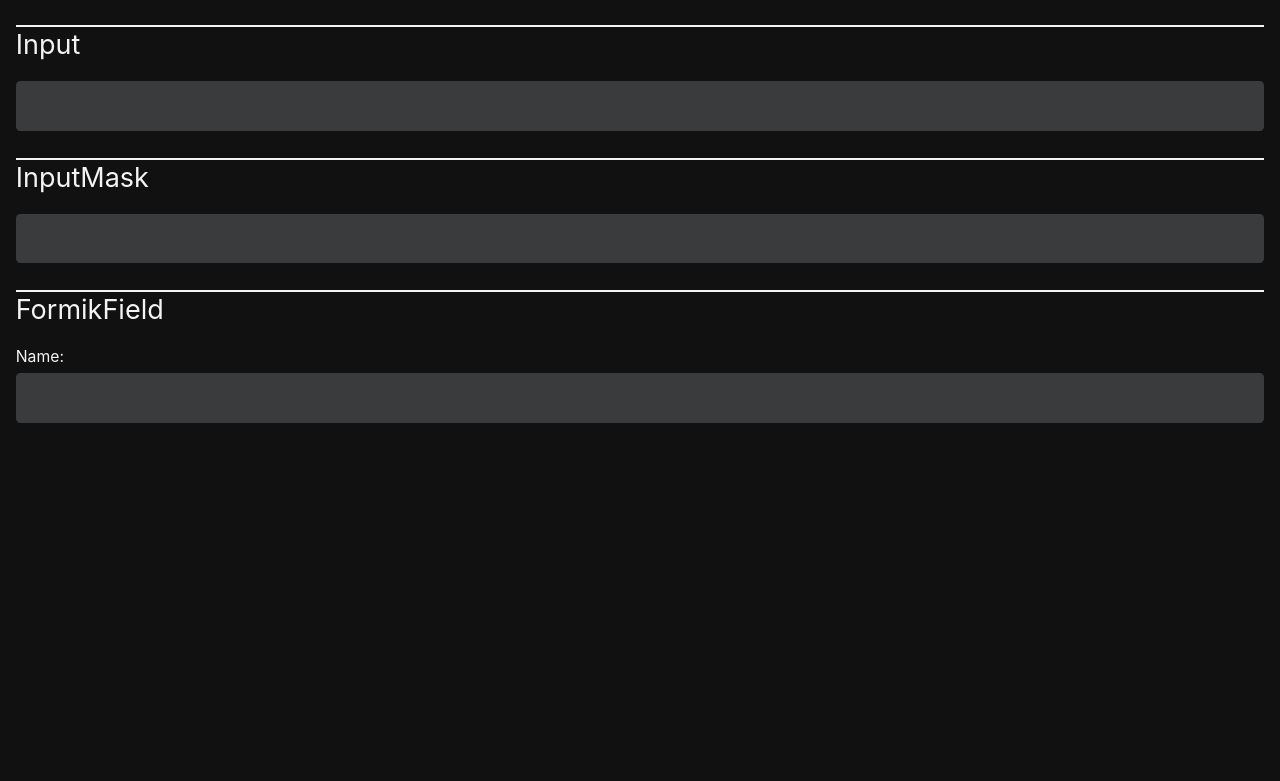
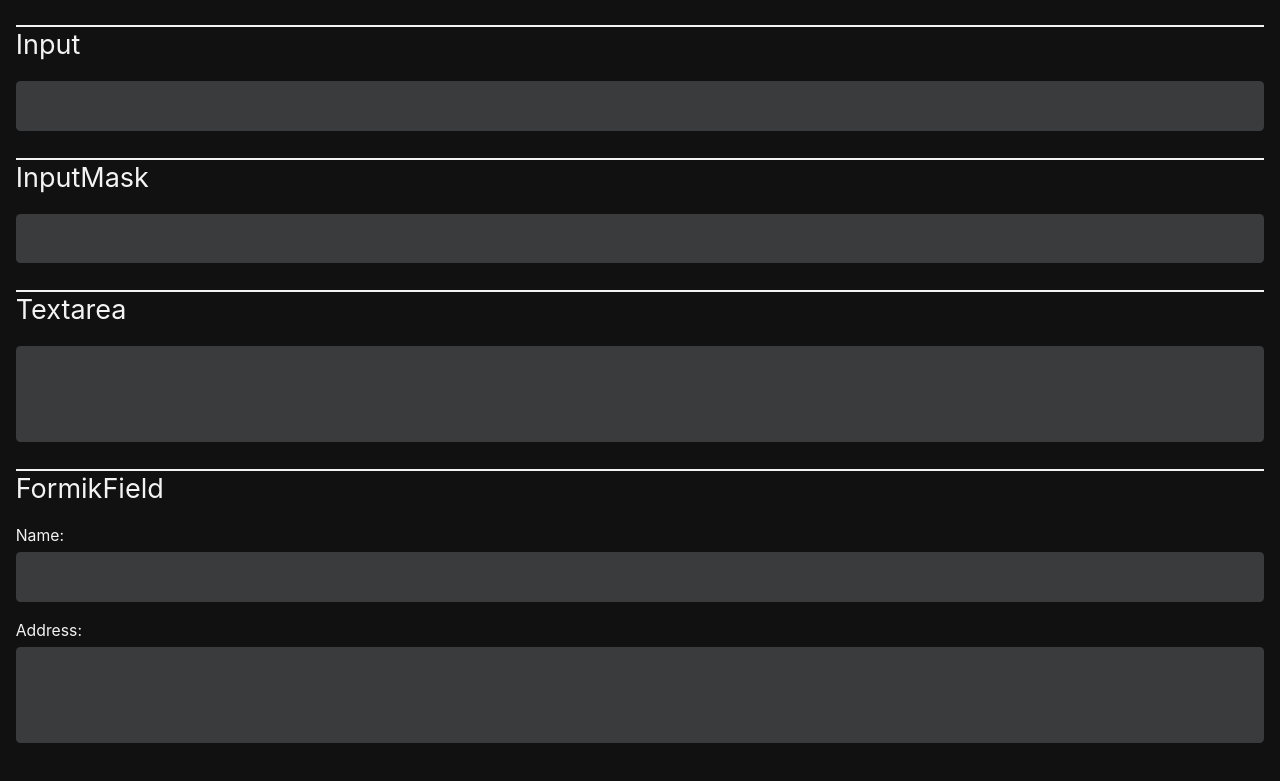
Before and after one commit to fndcaique/fnd-store-web-nextjs, a Next.js app: page /components in a window 1280 px wide. Shown: the part 685-1466 px from the top of the page. Before the commit the page ends 1124 px from the top, so only its background shows below. Built offline with nearby package versions, Linux system fonts and the light colour scheme.

Commit message:
feat: textarea

```diff
--- /dev/null
+++ b/src/components/form/teaxtarea.tsx
@@ -0,0 +1,24 @@
+import classNames from 'classnames';
+
+export type TextareaProps =
+  React.TextareaHTMLAttributes<HTMLTextAreaElement> & {
+    error?: boolean;
+  };
+
+export default function Textarea(props: TextareaProps) {
+  const { className, error, ...restProps } = props;
+  const inputProps = {
+    ...restProps
+  };
+  return (
+    <textarea
+      className={classNames(
+        'h-[96px] px-3 py-2 rounded bg-neutral-1 text-neutral text-lg border-none outline-none resize-none',
+        'focus:shadow-app focus:shadow-accent-3 focus:border focus:border-accent',
+        { 'shadow-app shadow-danger-3 border border-danger': error },
+        className
+      )}
+      {...inputProps}
+    ></textarea>
+  );
+}
--- a/src/pages/components.tsx
+++ b/src/pages/components.tsx
@@ -4,6 +4,7 @@
 import FormikField from '../components/form/formik-field';
 import Input from '../components/form/input';
 import InputMask from '../components/form/input-mask';
+import Textarea from '../components/form/teaxtarea';
 import Container from '../components/layout/container';
 import Page from '../components/layout/page';
 import { cpfMask, removeMask } from '../utils/mask';
@@ -12,7 +13,8 @@
   const formik = useFormik({
     initialValues: { name: '' },
     validationSchema: Yup.object().shape({
-      name: Yup.string().required()
+      name: Yup.string().required(),
+      address: Yup.string().min(4).required()
     }),
     onSubmit: (values) => {
       alert(values);
@@ -20,7 +22,7 @@
   });
   return (
     <Page className='flex flex-col'>
-      <Container className='flex flex-col gap-6 divide-y-2'>
+      <Container className='flex flex-col gap-6 divide-y-2 pb-16'>
         <section className='flex flex-col gap-4'>
           <h1 className='text-2xl'>Button</h1>
           <h2 className='text-xl'>neutral - primary - accent - danger</h2>
@@ -128,8 +130,18 @@
           <InputMask mask={cpfMask} removeMask={removeMask} />
         </section>
         <section className='flex flex-col gap-4'>
+          <h1 className='text-2xl'>Textarea</h1>
+          <Textarea />
+        </section>
+        <section className='flex flex-col gap-4'>
           <h1 className='text-2xl'>FormikField</h1>
           <FormikField name='name' label='Name' formik={formik} />
+          <FormikField
+            name='address'
+            label='Address'
+            component={Textarea}
+            formik={formik}
+          />
         </section>
       </Container>
     </Page>
```
